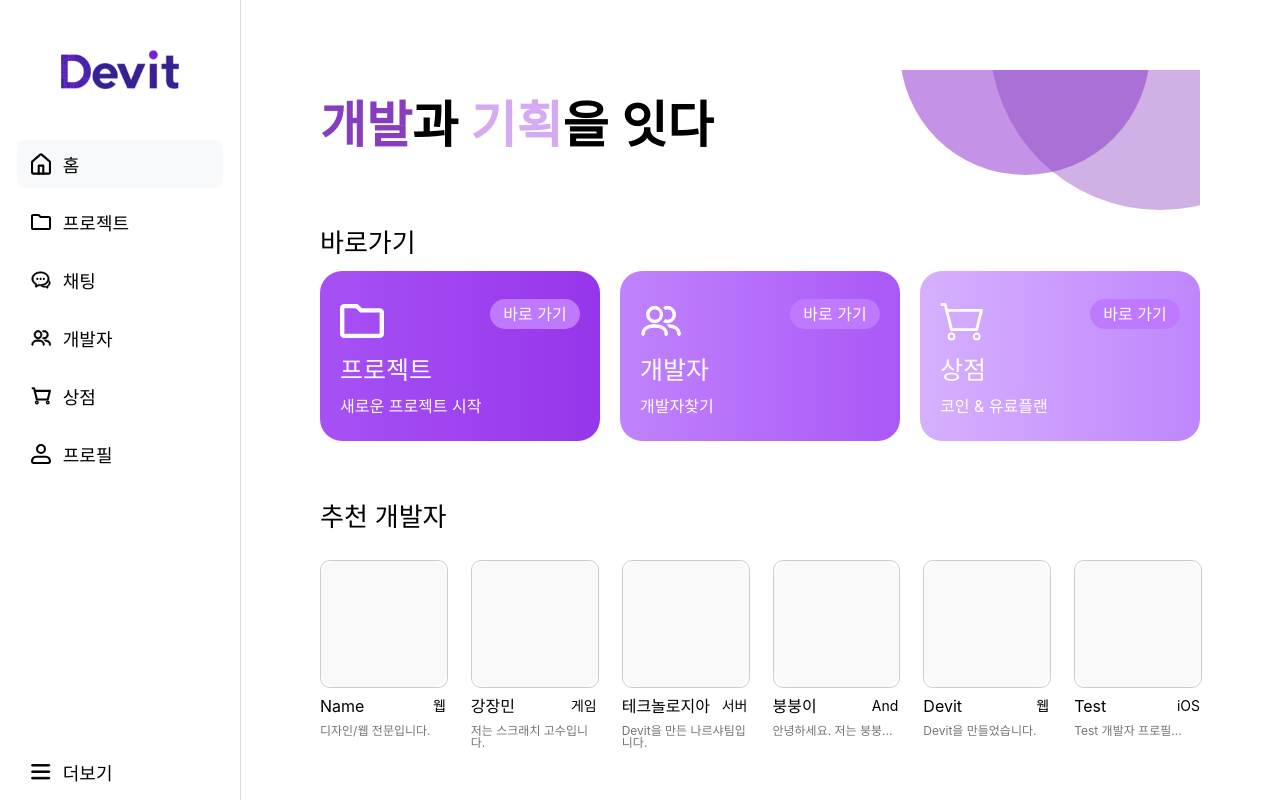
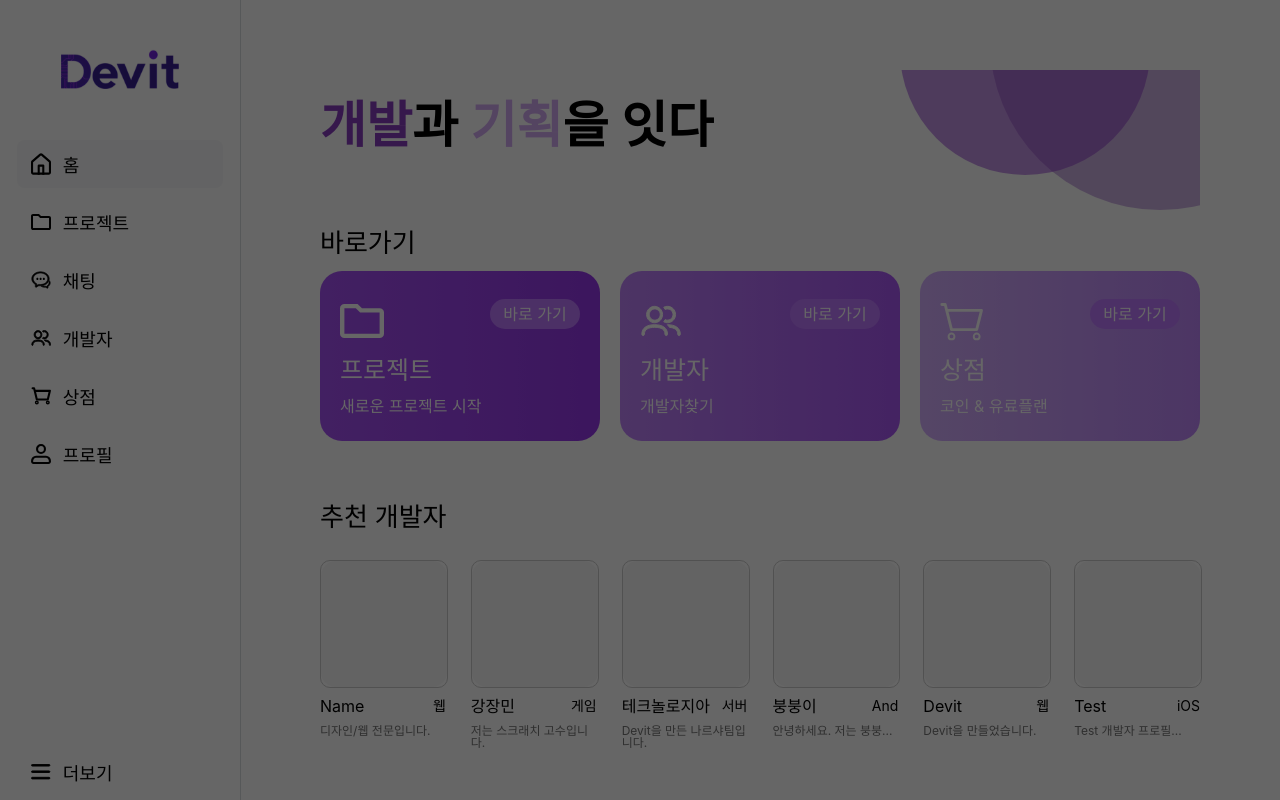
Before and after one commit to technologyaa/Devit-Web, a React (Vite) app: page /home in a window 1280 px wide. Built offline with nearby package versions, Linux system fonts and the light colour scheme.

Commit message:
feat: 홈 화면 팝업 창 구조 짜기

```diff
--- a/src/pages/home/HomePage.jsx
+++ b/src/pages/home/HomePage.jsx
@@ -3,10 +3,13 @@ import { Helmet } from "react-helmet";
 import devlopers from "@/data/developer-list";
 import icons from "@/data/icon-list";
 import { Link } from "react-router";
+import { useState } from "react";
 
 const gradients = {};
 
 export default function HomePage() {
+  const [isModalOpen, setIsModalOpen] = useState(true);
+
   return (
     <>
       <Helmet>
@@ -19,7 +22,6 @@ export default function HomePage() {
             <S.Top>
               <S.Name>
                 <S.NameText TextColor={"#883CBE"}>개발</S.NameText>과{" "}
-
                 <S.NameText TextColor={"#D4AAF3"}>기획</S.NameText>을 잇다
               </S.Name>
               <S.Cricle1></S.Cricle1>
@@ -40,12 +42,8 @@ export default function HomePage() {
                             ></S.Icon>
                             <S.Button>바로 가기</S.Button>
                           </S.IconButton>
-                          <S.ElementName>
-                            {icons[index].name}
-                          </S.ElementName>
-                          <S.ElementInfo>
-                            {icons[index].text}
-                          </S.ElementInfo>
+                          <S.ElementName>{icons[index].name}</S.ElementName>
+                          <S.ElementInfo>{icons[index].text}</S.ElementInfo>
                         </S.ElementPlace>
                       </S.Card>
                     </S.styledLink>
@@ -68,11 +66,11 @@ export default function HomePage() {
                     <S.DevAndJob>
                       <S.NameAndJobText
                         FontSize={"clamp(16px, 1.2vw, 20px)"}
-                        FontWeight={"440"}>
+                        FontWeight={"440"}
+                      >
                         {devloper.name}
                       </S.NameAndJobText>
-                      <S.NameAndJobText
-                        FontSize={"clamp(14px, 1vw, 18px)"}>
+                      <S.NameAndJobText FontSize={"clamp(14px, 1vw, 18px)"}>
                         {devloper.job}
                       </S.NameAndJobText>
                     </S.DevAndJob>
@@ -86,7 +84,8 @@ export default function HomePage() {
             </S.RecommendDev>
           </S.Bottom>
         </S.Frame>
-      </S.Container >
+      </S.Container>
+      {isModalOpen && <S.ModalOverlay></S.ModalOverlay>}
     </>
   );
 }
--- a/src/pages/home/styles/homePage.js
+++ b/src/pages/home/styles/homePage.js
@@ -178,3 +178,12 @@ export const NameAndJobText = styled.p`
     props.FontWeight >= 1 ? props.FontWeight : "16px"};
   color: ${(props) => (props.TextColor == null ? "#000000" : props.TextColor)};
 `;
+
+export const ModalOverlay = styled.div`
+  position: fixed;
+  inset: 0;
+  background: rgba(0, 0, 0, 0.6);
+  display: flex;
+  justify-content: center;
+  align-items: center;
+`;
```
